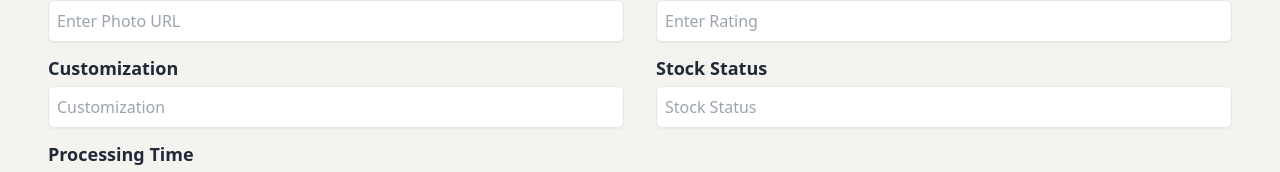
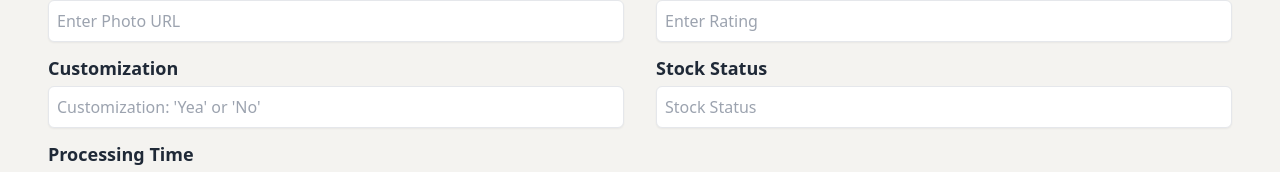
Before and after one commit to manik-kyau/art-and-craft-store-client, a React (Vite) app: page /updateCraft/1 in a window 1280 px wide. Shown: the part 576-748 px from the top of the page. Built offline with nearby package versions, Linux system fonts and the light colour scheme; no server answers; sample sign-in values are in the browser's storage.

Commit message:
Change some work in Update Craft Page

```diff
--- a/src/Components/UpdateCraft/UpdateCraft.jsx
+++ b/src/Components/UpdateCraft/UpdateCraft.jsx
@@ -23,7 +23,6 @@ const UpdateCraft = () => {
 
     const { itemName, subName, customization, description, photo, price, rating, stockstatus, time } = craft;
     console.log(price, time);
-
 
     const handleUpdate = (e) => {
         e.preventDefault();
@@ -150,11 +149,12 @@ const UpdateCraft = () => {
                             <div className='flex flex-col md:flex-row w-full mb-3 gap-4 md:gap-8'>
                                 <label className="block w-full">
                                     <span className="mb-1 text-lg font-semibold">Customization </span>
+
                                     <input
                                         type="text"
                                         name='customization'
                                         defaultValue={customization}
-                                        placeholder="Customization "
+                                        placeholder="Customization: 'Yea' or 'No'"
                                         required
                                         className="block w-full outline-none rounded-md shadow-sm focus:ring focus:ring-opacity-75 focus:dark:ring-violet-600 p-2 dark:bg-gray-100 border mt-1"
                                     />
```
